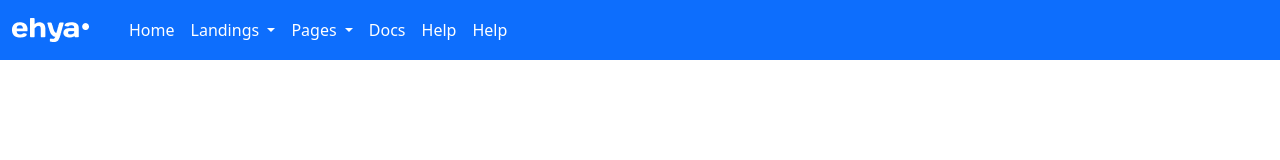
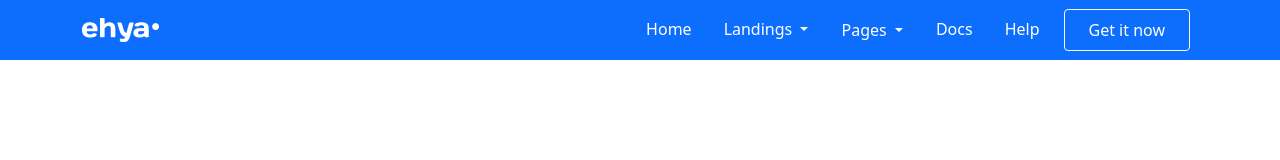
Before and after one commit to Boisset-C/ehya_landing_page_bootstrapv5.0, a plain HTML site: page index.html in a window 1280 px wide. Drawn offline with nearby package versions, Linux system fonts and the light colour scheme.

Commit message:
Added fully responsive navbar.

```diff
--- a/custom.css
+++ b/custom.css
@@ -1,7 +1,3 @@
 /* Global Styles */
 
 /* Nav Styles */
-.navbar-nav {
-  display: flex;
-  justify-content: space-between;
-}
--- a/index.html
+++ b/index.html
@@ -17,8 +17,8 @@
   </head>
   <body>
     <!--Nav Bar-->
-    <nav class="navbar navbar-expand-lg navbar-dark bg-primary">
-      <div class="container-fluid">
+    <nav class="navbar navbar-expand-md navbar-dark bg-primary">
+      <div class="container-md">
         <a class="navbar-brand" href="#">
           <img class="navbar-brand" src="assets/hero-img/logo.png"
         /></a>
@@ -33,12 +33,15 @@
         >
           <span class="navbar-toggler-icon"></span>
         </button>
-        <div class="collapse navbar-collapse" id="navbarNavDropdown">
+        <div
+          class="collapse navbar-collapse flex-lg-row-reverse"
+          id="navbarNavDropdown"
+        >
           <ul class="navbar-nav">
-            <li class="nav-item">
+            <li class="nav-item mx-2">
               <a class="nav-link active" aria-current="page" href="#">Home</a>
             </li>
-            <li class="nav-item dropdown">
+            <li class="nav-item dropdown mx-2">
               <a
                 class="nav-link text-white dropdown-toggle"
                 href="#"
@@ -53,16 +56,20 @@
                 class="dropdown-menu"
                 aria-labelledby="navbarDropdownMenuLink"
               >
-                <li><a class="dropdown-item" href="#">Action</a></li>
-                <li><a class="dropdown-item" href="#">Another action</a></li>
+                <li>
+                  <a class="dropdown-item" href="#">Action</a>
+                </li>
+                <li>
+                  <a class="dropdown-item" href="#">Another action</a>
+                </li>
                 <li>
                   <a class="dropdown-item" href="#">Something else here</a>
                 </li>
               </ul>
             </li>
-            <li class="nav-item dropdown">
+            <li class="nav-item dropdown mx-2">
               <a
-                class="nav-link dropdown-toggle text-white"
+                class="btn nav-link dropdown-toggle text-white"
                 href="#"
                 id="navbarDropdownMenuLink"
                 role="button"
@@ -75,21 +82,27 @@
                 class="dropdown-menu"
                 aria-labelledby="navbarDropdownMenuLink"
               >
-                <li><a class="dropdown-item" href="#">Action</a></li>
+                <li>
+                  <a class="dropdown-item" href="#">Action</a>
+                </li>
                 <li><a class="dropdown-item" href="#">Another action</a></li>
                 <li>
                   <a class="dropdown-item" href="#">Something else here</a>
                 </li>
               </ul>
             </li>
-            <li class="nav-item">
+            <li class="nav-item mx-2">
               <a class="nav-link text-white" href="#">Docs</a>
             </li>
-            <li class="nav-item">
+            <li class="nav-item mx-2">
               <a class="nav-link text-white" href="#">Help</a>
             </li>
-            <li class="nav-item">
-              <a class="nav-link text-white" href="#">Help</a>
+            <li class="nav-item mx-2">
+              <a
+                class="nav-link btn btn btn-outline-light text-white px-4"
+                href="#"
+                >Get it now</a
+              >
             </li>
           </ul>
         </div>
```
